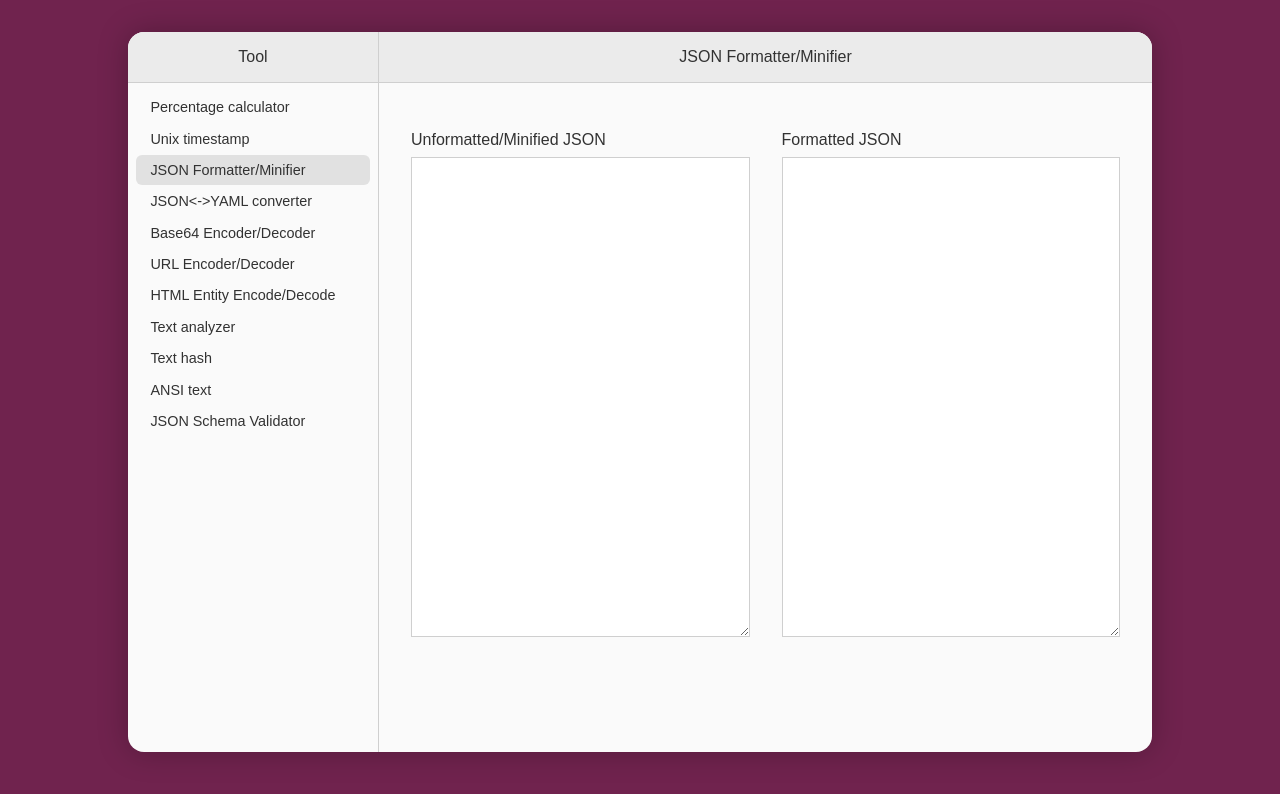
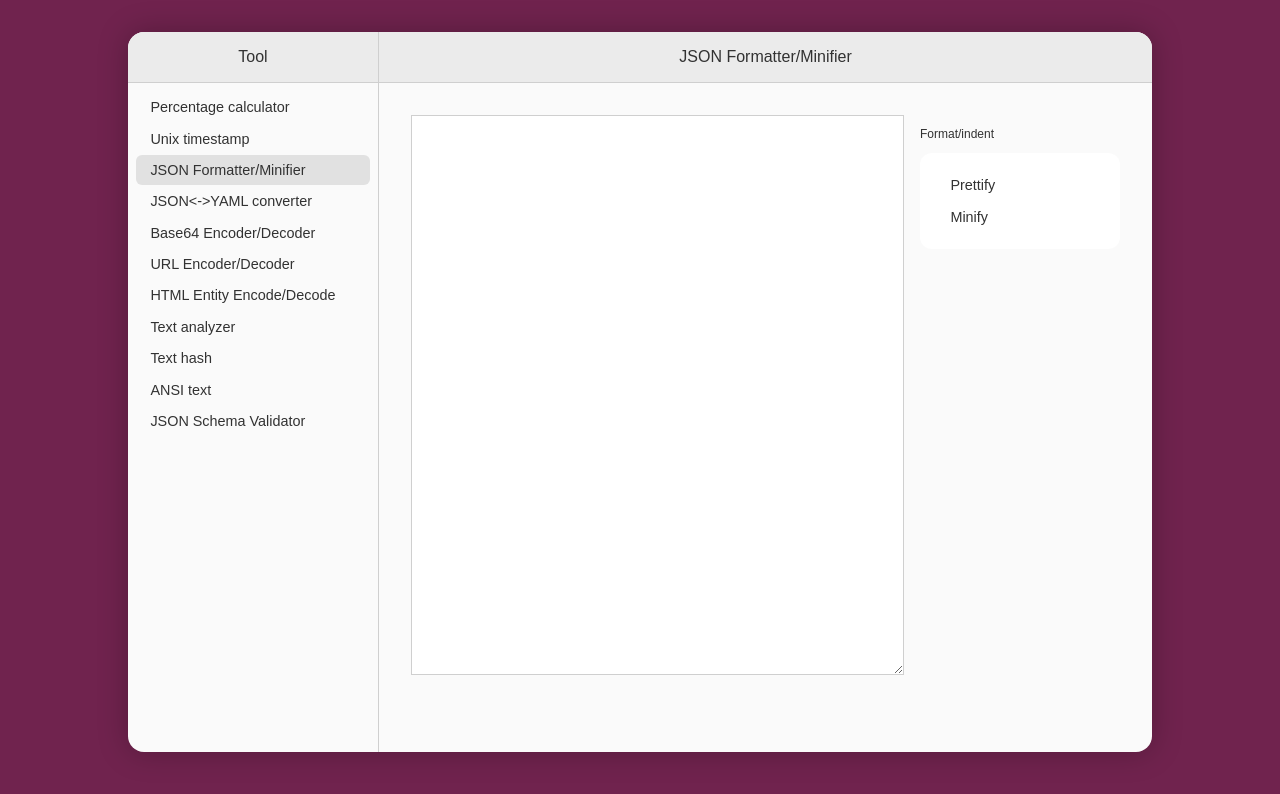
Before and after one commit to eliandoran/toolkit, a SvelteKit app: page /json-formatter in a window 1280 px wide. Shown: the top 794 px of the page. Built offline with nearby package versions, Linux system fonts and the light colour scheme.

Commit message:
json-formatter: Use single box

```diff
--- a/src/routes/json-formatter/+page.svelte
+++ b/src/routes/json-formatter/+page.svelte
@@ -1,20 +1,90 @@
 <script>
-	import SymmetricInputOutput from "$lib/components/symmetric-input-output.svelte";
 	import Tool from "$lib/components/tool.svelte";
 
-    function to(input) {
-        return JSON.stringify(JSON.parse(input), null, 4);
+    let text = "";
+
+    function format() {
+        text = JSON.stringify(JSON.parse(text), null, 4);
     }
 
-    function from(input) {
-        return JSON.stringify(JSON.parse(input));
+    function minify() {
+        text = JSON.stringify(JSON.parse(text));
     }
 </script>
 
 <Tool title="JSON Formatter/Minifier">
-    <SymmetricInputOutput
-        fromTitle="Unformatted/Minified JSON"
-        toTitle="Formatted JSON"
-        {to} {from}
-    />
+    <div class="main-container">
+
+        <main>
+            <textarea bind:value={text}></textarea>
+        </main>
+
+        <aside>
+            <h3>Format/indent</h3>
+            <section>
+                <nav class="nav">
+                    <ul>
+                        <li>
+                            <a href="#" on:click={format}>Prettify</a>
+                        </li>
+
+                        <li>
+                            <a href="#" on:click={minify}>Minify</a>
+                        </li>
+                    </ul>
+                </nav>
+            </section>
+        </aside>
+
+    </div>
 </Tool>
+
+<!-- TODO: Deduplicate (see text-analyer) -->
+<style>
+    textarea {
+        width: 100%;
+        min-height: 70vh;
+    }
+
+    .main-container {
+        display: flex;
+    }
+
+    .main-container > main {
+        flex-grow: 1;
+    }
+
+    .main-container > aside {
+        padding-left: 1em;
+        min-width: 200px;
+    }
+
+    .main-container > aside nav {
+        background: var(--content-background-color);
+        padding: 0.5em;
+        border-radius: 12px;
+    }
+
+    .main-container > aside nav ul {
+        list-style-type: none;
+        margin: 0;
+        padding: 0;
+    }
+
+    .main-container > aside nav a {
+        text-decoration: none;
+        color: inherit;
+        font-size: 0.9em;
+    }
+
+    aside h3 {
+        font-size: 0.75em;
+        font-weight: 400;
+    }
+
+    aside section {
+        background: var(--content-background-color);
+        padding: 0.5em;
+        border-radius: 12px;
+    }
+</style>
```
